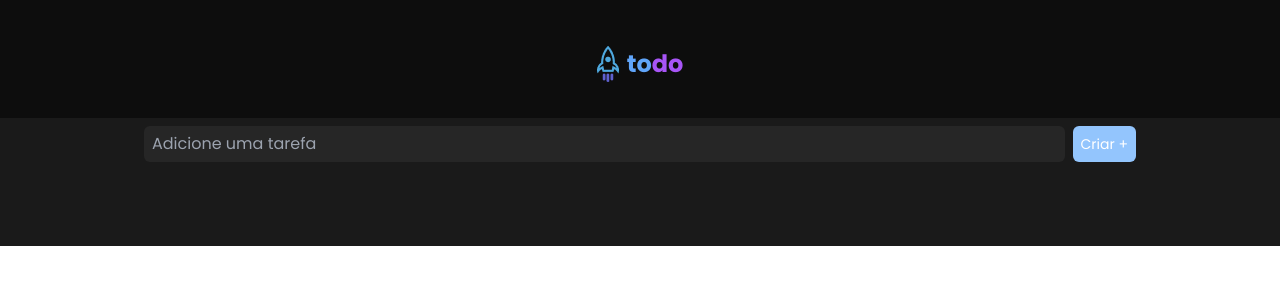
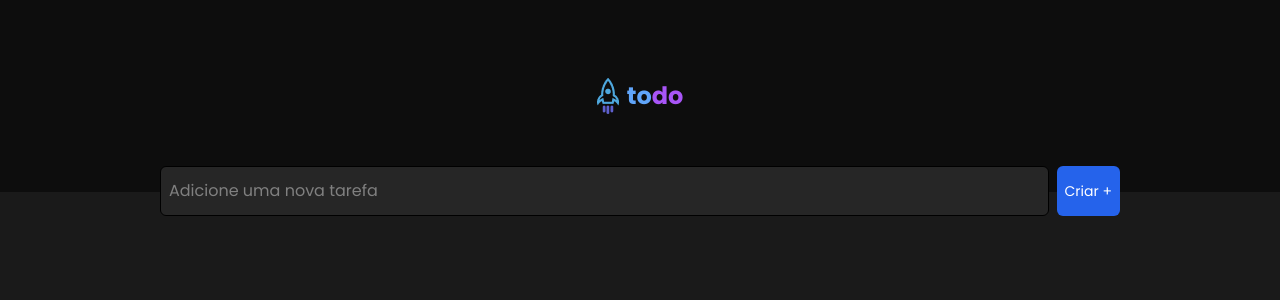
Before and after one commit to ThiagooAndrade/todo, a React (Vite) app in the folder client/: page / in a window 1280 px wide. Shown: the top 300 px of the page. Built offline with nearby package versions, Linux system fonts and the light colour scheme.

Commit message:
feat: finished input and button create

```diff
--- a/client/src/components/HeaderRoot.tsx
+++ b/client/src/components/HeaderRoot.tsx
@@ -1,7 +1,7 @@
 import rocketIcon from "/rocket.png"
 export default function HeaderRoot() {
     return (
-        <header className="w-screen bg-darkHeader h-32 font-sans">
+        <header className="w-screen bg-darkHeader h-48 font-sans">
             <div className="container h-full text-white flex justify-center items-center gap-2">
                 <img src={rocketIcon} alt="Todo Icon" />
                 <h1 className="text-blue-400 text-2xl font-bold">to<span className="text-purple-500">do</span></h1>
--- a/client/src/routes/Root.tsx
+++ b/client/src/routes/Root.tsx
@@ -3,17 +3,17 @@ import HeaderRoot from "../components/HeaderRoot";
 
 export default function Root() {
     return (
-        <>
+        <div className="overflow-hidden h-screen">
             <HeaderRoot />
-            <div className="w-screen bg-darkContent h-32">
-                <div className="container">
-                    <div className="mt-[-10px] flex gap-2 py-2 px-4">
-                        <input placeholder="Adicione uma tarefa" className="bg-darkInput px-2 border-black rounded-md w-10 flex-grow" type="text" name="" id="" />
-                        <button className="text-white bg-blue-300 rounded-md p-2 text-sm">Criar +</button>
+            <div className="w-screen h-full bg-darkContent">
+                <div className="container relative h-20">
+                    <div className="flex gap-2 py-2 px-4 md:px-8 absolute container bottom-12">
+                        <input placeholder="Adicione uma nova tarefa" className=" bg-darkInput px-2 md:py-2 lg:py-3 border-[1px] border-black rounded-md w-10 flex-grow placeholder:text-darkInputPlaceholder font-normal caret-white" type="text" name="" id="" />
+                        <button className="text-white bg-blue-600 rounded-md p-2 text-sm">Criar +</button>
                     </div>
                 </div>
             </div>
 
-        </>
+        </div>
     )
 }
```
